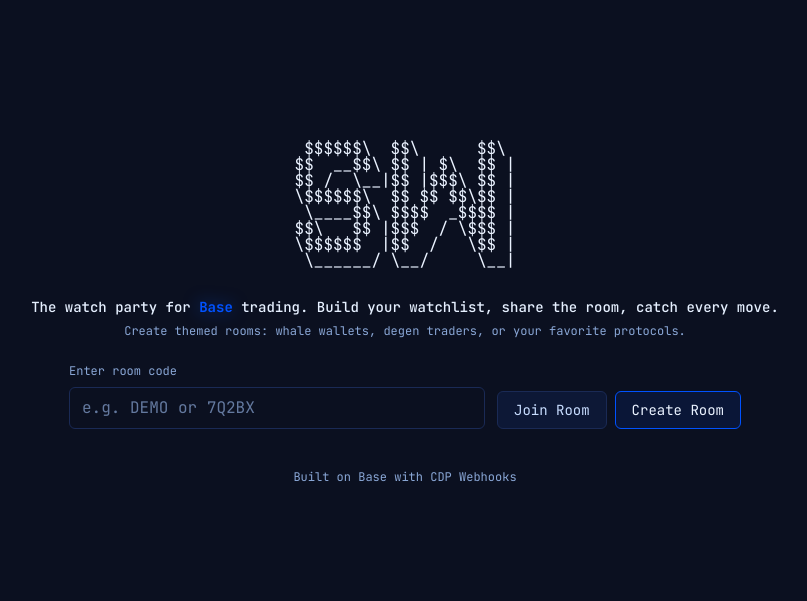
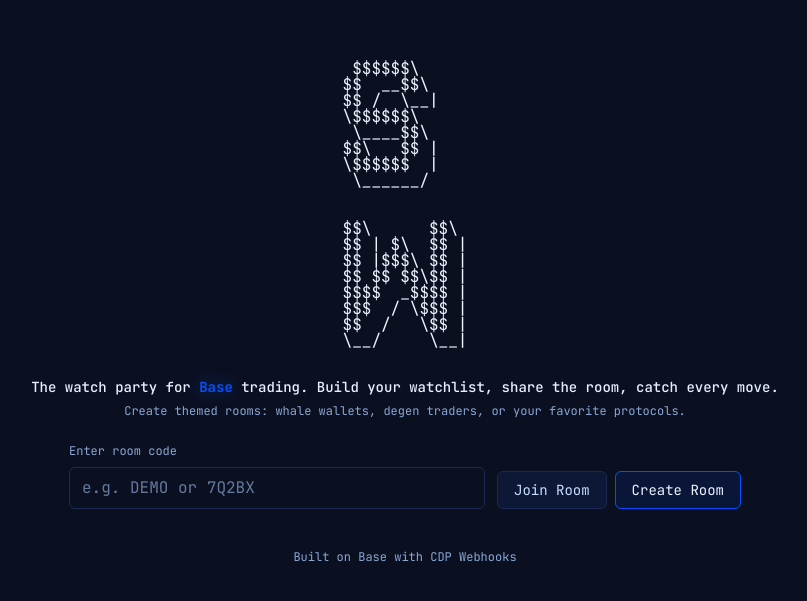
Before and after one commit to keentechcodes/Base-SwapWatch, a Next.js app: page / in a window 1280 px wide. Shown: the part 107-708 px from the top of the page, without its empty margins (235-1042 px from the left). Built offline with nearby package versions, Linux system fonts and the light colour scheme.

Commit message:
Revert "feat: make SW logo horizontal (side-by-side)"
This reverts commit c7a99d38e119c778fc008ef05553574e271980b7.

```diff
--- a/app/page.tsx
+++ b/app/page.tsx
@@ -18,21 +18,35 @@ export default function Home() {
   const [joinCode, setJoinCode] = useState("");
   const [customCode, setCustomCode] = useState("");
 
-  const asciiLogo = useMemo(
+  const asciiTop = useMemo(
     () => String.raw`
- $$$$$$\  $$\      $$\
-$$  __$$\ $$ | $\  $$ |
-$$ /  \__|$$ |$$$\ $$ |
-\$$$$$$\  $$ $$ $$\$$ |
- \____$$\ $$$$  _$$$$ |
-$$\   $$ |$$$  / \$$$ |
-\$$$$$$  |$$  /   \$$ |
- \______/ \__/     \__|
+ $$$$$$\
+$$  __$$\
+$$ /  \__|
+\$$$$$$\
+ \____$$\
+$$\   $$ |
+\$$$$$$  |
+ \______/
 `,
     []
   );
 
-  const asciiCombined = useMemo(() => asciiLogo, [asciiLogo]);
+  const asciiBottom = useMemo(
+    () => String.raw`
+$$\      $$\
+$$ | $\  $$ |
+$$ |$$$\ $$ |
+$$ $$ $$\$$ |
+$$$$  _$$$$ |
+$$$  / \$$$ |
+$$  /   \$$ |
+\__/     \__|
+`,
+    []
+  );
+
+  const asciiCombined = useMemo(() => `${asciiTop}\n${asciiBottom}`, [asciiTop, asciiBottom]);
 
   // Compute the widest line to size the block precisely in ch units
   // Note: Column calculations available but using fixed responsive sizing for better mobile UX
```
